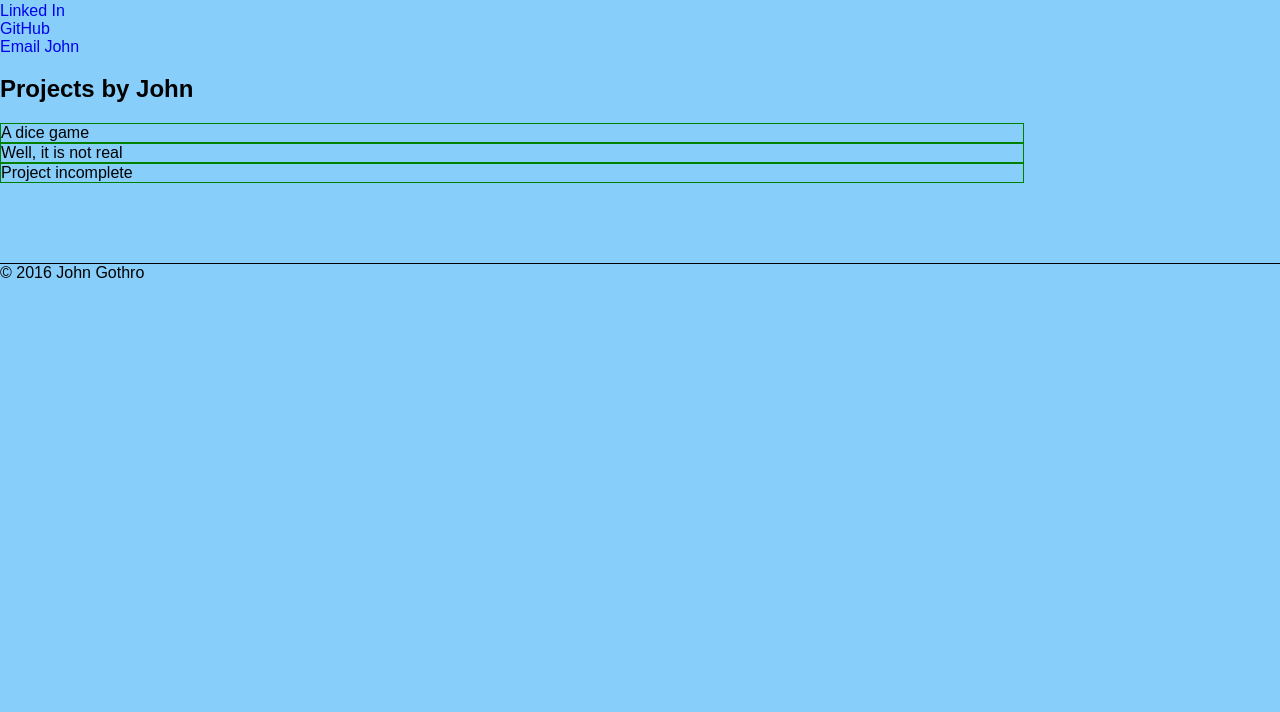
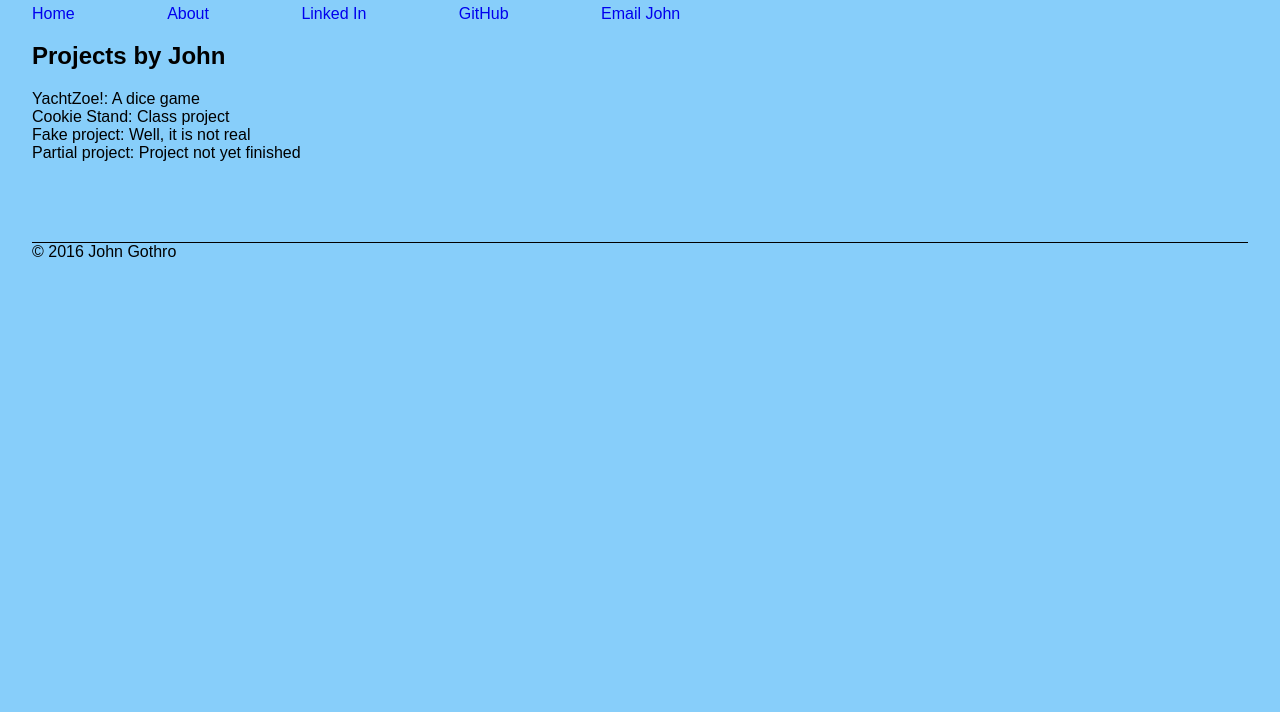
Before and after one commit to JPGothro/Portfolio, a plain HTML site: page index.html in a window 1280 px wide. Shown: the part 88-800 px from the top of the page. Drawn offline with nearby package versions, Linux system fonts and the light colour scheme.

Commit message:
modifying the navigation and display of data

```diff
--- a/css/base.css
+++ b/css/base.css
@@ -7,4 +7,9 @@ body {
 
 a {
   text-decoration: none;
+  margin-right: 5em;
 }
+
+.the-big-container {
+  margin: 2em;
+}
--- a/css/module.css
+++ b/css/module.css
@@ -30,32 +30,33 @@
   height: 50%;
 }
 
-#projects article {
+/*#projects article {
   border: 1px solid green;
-}
+}*/
 
 
 /* styling for larger viewports */
 @media only screen and (min-width: 640px) {
   .main-hdr {
     width: 100%;
+    font-size: 2.1em;
     text-align: center;
+    color: #000000;
     background-color: #33aa88;
-    color: black;
   }
 
-  .nav-items {
-    display: inline;
-    width: 15%;
+  .primary-nav {
+    display: block;
   }
 
-  .nested-nav {
+  .icon-menu {
     display: none;
   }
 
-  .nav-with-sub::hover {
-    display: block;
-    background-color: gray;
-    color: gold;
+  .nav-items li {
+    display: inline;
+    width: 5%;
+    margin-right: .5em;
   }
+
 }
--- a/index.html
+++ b/index.html
@@ -10,35 +10,55 @@
     <title>Portfolio for John</title>
   </head>
   <body>
+    <div class="the-big-container">
       <header>
         <h1 class="main-hdr">Portfolio of Projects</h1>
       </header>
       <nav class="primary-nav">
-    </nav>
-    <nav class="secondary-nav">
+        <div class="icon-menu"></div>
         <ul class="nav-items">
-        <li><a href="#">Home</a></li>
+          <li class="tab" data-content="projects"><a href="#">Home</a></li>
+          <li class="tab" data-content="about"><a href="#">About</a></li>
           <li><a href="https://www.linkedin.com/in/john-gothro" target="_blank">Linked In</a></li>
           <li><a href="https://github.com/JPGothro/Portfolio" target="_blank">GitHub</a></li>
           <li><a href="mailto:jpgothro@gmail.com">Email John</a></li>
         </ul>
       </nav>
-    <section id="projects">
-      <h2>Projects by John</h1>
+      <section id="projects" class="tab-content" data-content="projects">
+        <h2>Projects by John</h2>
         <article class="project-template">
           <details>
             <summary>Project Title</summary>
             <p class="project-details">Details about Project</p>
-          <p><a class="project-link" href="#">Link to project</a></p>
-          <p><a class="project-source" href="#">Link to source code</a></p>
+            <p><a class="project-link" href="#">Link to project</a>
+               <a class="project-source" href="#">Link to source code</a></p>
           </details>
         </article>
       </section>
+
+      <section id="about" class="tab-content" data-content="about">
+        <h2>John Gothro, a summary</h2>
+        <div>
+          <p>
+            Lorem ipsum dolor sit amet, consectetur adipisicing elit, sed do eiusmod tempor incididunt ut labore et dolore magna aliqua. Ut enim ad minim veniam, quis nostrud exercitation ullamco laboris nisi ut aliquip ex ea commodo consequat. Duis aute irure dolor in reprehenderit in voluptate velit esse cillum dolore eu fugiat nulla pariatur. Excepteur sint occaecat cupidatat non proident, sunt in culpa qui officia deserunt mollit anim id est laborum.
+          </p>
+          <p>
+            Lorem ipsum dolor sit amet, consectetur adipisicing elit, sed do eiusmod tempor incididunt ut labore et dolore magna aliqua. Ut enim ad minim veniam, quis nostrud exercitation ullamco laboris nisi ut aliquip ex ea commodo consequat. Duis aute irure dolor in reprehenderit in voluptate velit esse cillum dolore eu fugiat nulla pariatur. Excepteur sint occaecat cupidatat non proident, sunt in culpa qui officia deserunt mollit anim id est laborum.
+          </p>
+          <p>
+            Lorem ipsum dolor sit amet, consectetur adipisicing elit, sed do eiusmod tempor incididunt ut labore et dolore magna aliqua. Ut enim ad minim veniam, quis nostrud exercitation ullamco laboris nisi ut aliquip ex ea commodo consequat. Duis aute irure dolor in reprehenderit in voluptate velit esse cillum dolore eu fugiat nulla pariatur. Excepteur sint occaecat cupidatat non proident, sunt in culpa qui officia deserunt mollit anim id est laborum.
+          </p>
+        </div>
+      </section>
+
+
       <footer>
         &copy; 2016 John Gothro
       </footer>
+    </div>
     <script type="text/javascript" src="https://ajax.googleapis.com/ajax/libs/jquery/3.1.0/jquery.min.js"></script>
     <script type="text/javascript" src="scripts/tempData.js"></script>
     <script type="text/javascript" src="scripts/portfolio.js"></script>
+    <script type="text/javascript" src="scripts/portfolioView.js"></script>
   </body>
 </html>
--- a/scripts/portfolio.js
+++ b/scripts/portfolio.js
@@ -4,26 +4,24 @@ var projects = [];
 
 function Project (dataIn) {
   // constructor function for a Project object
-  this.projectTitle   = dataIn.projectTitle;
-  this.projectSummary = dataIn.projectSummary;
-  this.projectDetails = dataIn.projectDetails;
-  this.projectLink    = dataIn.projectLink;
-  this.projectSrcLink = dataIn.projectSrcLink;
+  this.prjTitle   = dataIn.projectTitle;
+  this.prjSummary = dataIn.projectSummary;
+  this.prjDetails = dataIn.projectDetails;
+  this.prjLink    = dataIn.projectLink;
+  this.prjSrcLink = dataIn.projectSrcLink;
 };
 
 Project.prototype.toHtml = function() {
   // generate the HTML for the Project object to insert into the DOM (in an article tag).
   var $newArticle = $('article.project-template').clone();
-  $newArticle.find('summary').text(this.projectSummary);
-  $newArticle.find('p.project-details').text(this.projectDetails);
-  var linkItem = this.projectLink;
-  if (linkItem !== null) {
-    $newArticle.find('a.project-link').attr('href', this.projectLink).attr('target', '_blank');
-  };
-  linkItem = this.projectSrcLink;
-  if (linkItem !== null) {
-    $newArticle.find('a.project-source').attr('href', this.projectSrcLink).attr('target', '_blank');
-  };
+  $newArticle.find('summary').text(this.prjTitle + ': ' + this.prjSummary);
+  $newArticle.find('p.project-details').html(this.prjDetails);
+
+  if (this.prjLink)
+    $newArticle.find('a.project-link').attr('href', this.prjLink).attr('target', '_blank');
+
+  if (this.prjSrcLink)
+    $newArticle.find('a.project-source').attr('href', this.prjSrcLink).attr('target', '_blank');
 
   $newArticle.removeClass('project-template');
 
--- /dev/null
+++ b/scripts/portfolioView.js
@@ -0,0 +1,33 @@
+'use strict';
+
+var portfolioView = {};
+
+portfolioView.handleMainNav = function () {
+
+  $('.nav-items').on('click', '.tab', function(event) {
+    $('.tab-content').hide();
+    event.preventDefault();
+    var $selectedItem = $(this).data('content');
+    $('#' + $selectedItem).show();
+  });
+
+  $('.nav-items .tab:first').click();
+};
+
+portfolioView.handleProjectDetails = function() {
+  //TODO: I haven't figured this part out yet, and may have to revise the html if I can't...
+  //      I'm just trying to have a border on the element when it is displaying the details.
+  // for styling the details/summary info
+  // $('article details').on('change', function() {
+  //   console.log('on change event');
+  //   if ($(this).is('open')) {
+  //     $(this).css('border', '1px solid green');
+  //   } else {
+  //     $(this).css('border','');
+  //   }
+  // });
+};
+
+
+// call the functions
+portfolioView.handleMainNav();
--- a/scripts/tempData.js
+++ b/scripts/tempData.js
@@ -1,20 +1,26 @@
 var localData = [
   {projectTitle: 'YachtZoe!',
    projectSummary: 'A dice game',
-   projectDetails: 'Built as a Final project for Code Fellows 201 class.',
    projectLink: 'https://jpgothro.github.io/yachtzoe_project/index.html',
-   projectSrcLink: ''
+   projectSrcLink: 'https://github.com/JPGothro/yachtzoe_project',
+   projectDetails: '<p>Built as a Final project for Code Fellows 201 class.</p> <p>Lorem ipsum dolor sit amet, consectetur adipisicing elit, sed do eiusmod tempor incididunt ut labore et dolore magna aliqua. Ut enim ad minim veniam, quis nostrud exercitation ullamco laboris nisi ut aliquip ex ea commodo consequat.</p> <p>Duis aute irure dolor in reprehenderit in voluptate velit esse cillum dolore eu fugiat nulla pariatur. Excepteur sint occaecat cupidatat non proident, sunt in culpa qui officia deserunt mollit anim id est laborum.</p>'
+  },
+  {projectTitle: 'Cookie Stand',
+   projectSummary: 'Class project',
+   projectDetails: '<p>You can make up anything for this one!</p>',
+   projectLink: 'https://jpgothro.github.io/cookie-stand/index.html',
+   projectSrcLink: 'https://github.com/JPGothro/cookie-stand'
   },
   {projectTitle: 'Fake project',
    projectSummary: 'Well, it is not real',
-   projectDetails: 'You can make up anything for this one!',
+   projectDetails: '<p>You can make up anything for this one!</p>',
    projectLink: 'http://www.telegraph.co.uk/news/2016/09/19/cuddling-kittens-can-kill-you-warn-scientists/',
    projectSrcLink: 'http://catadoptionteam.org/'
- },
- {projectTitle: 'Third Partial project',
-  projectSummary: 'Project incomplete',
-  projectDetails: 'Incomplete, so no details available at this time.',
-  projectLink: null,
-  projectSrcLink: null
- }
+  },
+  {projectTitle: 'Partial project',
+   projectSummary: 'Project not yet finished',
+   projectDetails: '<p>Incomplete, so no details available at this time, and no links.</p>',
+   projectLink: null,
+   projectSrcLink: null
+  }
 ];
```
Lines whose indentation alone changed are shown as unchanged.
